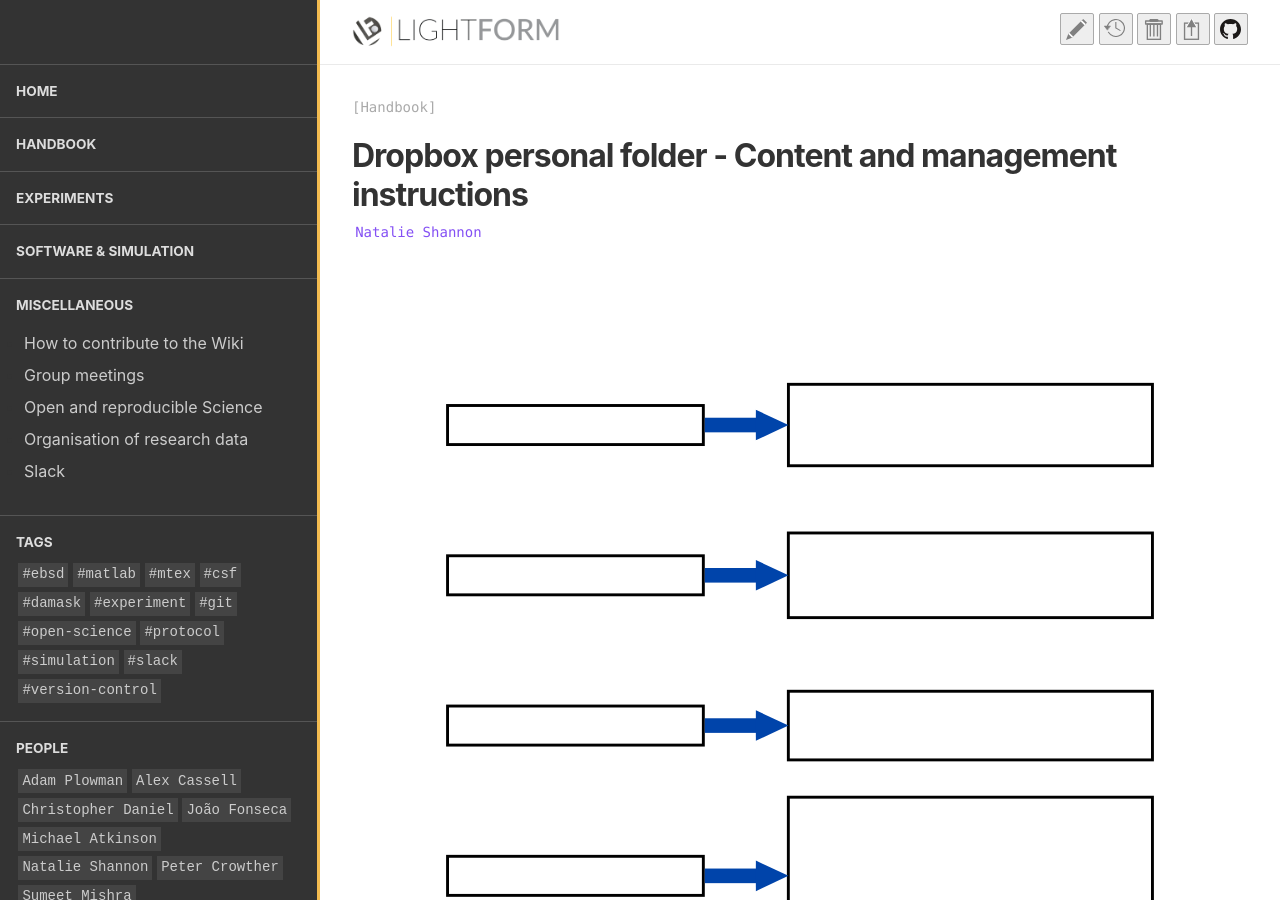
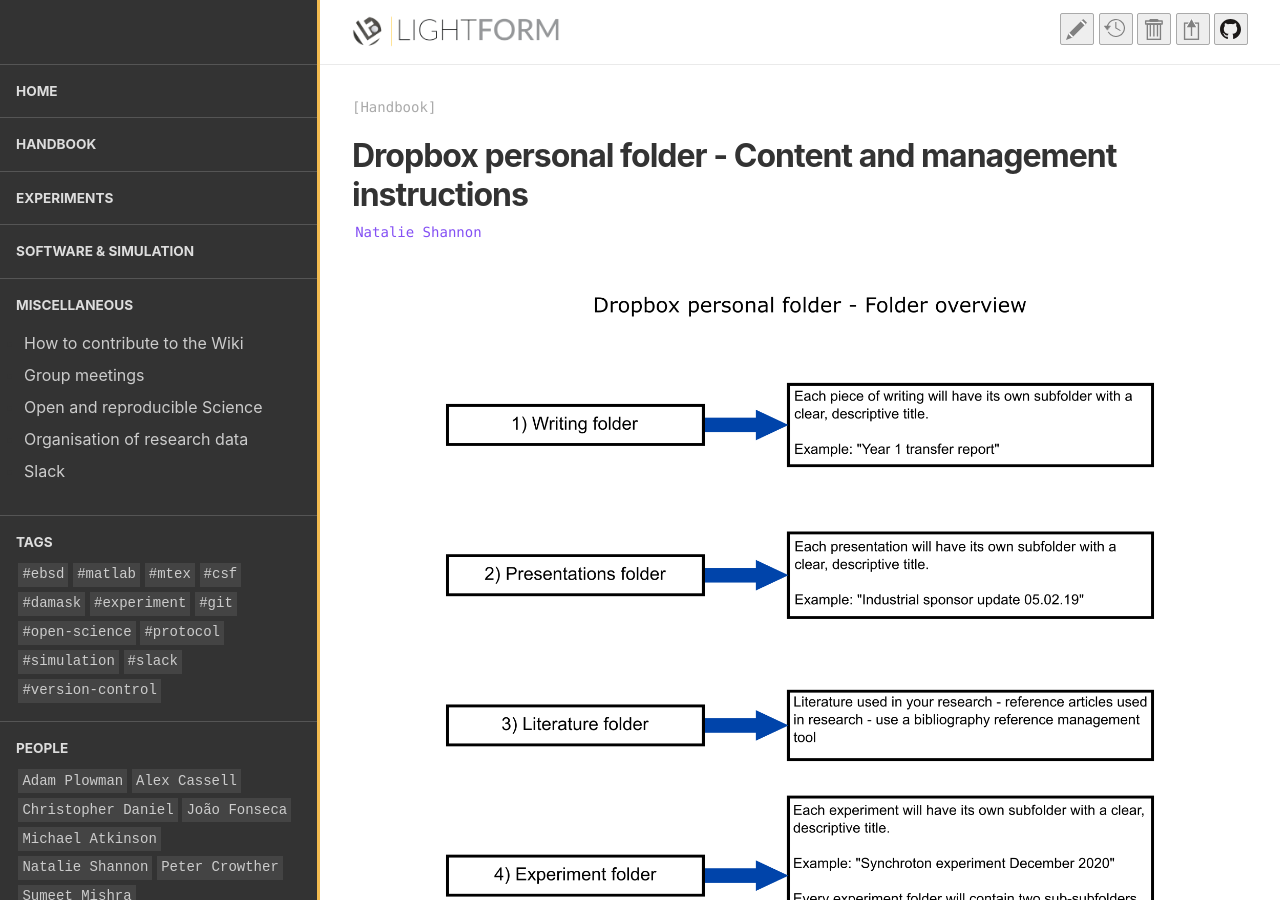
Before and after one commit to LightForm-group/wiki, a Jekyll site: the page built from collections/_handbook/Dropbox.md, in a window 1280 px wide and 900 px high. Built offline with Jekyll 4.4.1, drawn with Linux system fonts in a browser that asks for light colours.

Commit message:
Update Dropbox.md

```diff
--- a/collections/_handbook/Dropbox.md
+++ b/collections/_handbook/Dropbox.md
@@ -3,7 +3,7 @@ title: Dropbox personal folder - Content and management instructions
 author: Natalie Shannon
 ---
 
-![](/wiki/assets/images/posts/dropbox_folder_overview.svg)
+![](/wiki/assets/images/posts/dropbox_folder_overview.png)
 
 ## Writing Folder
 
```
